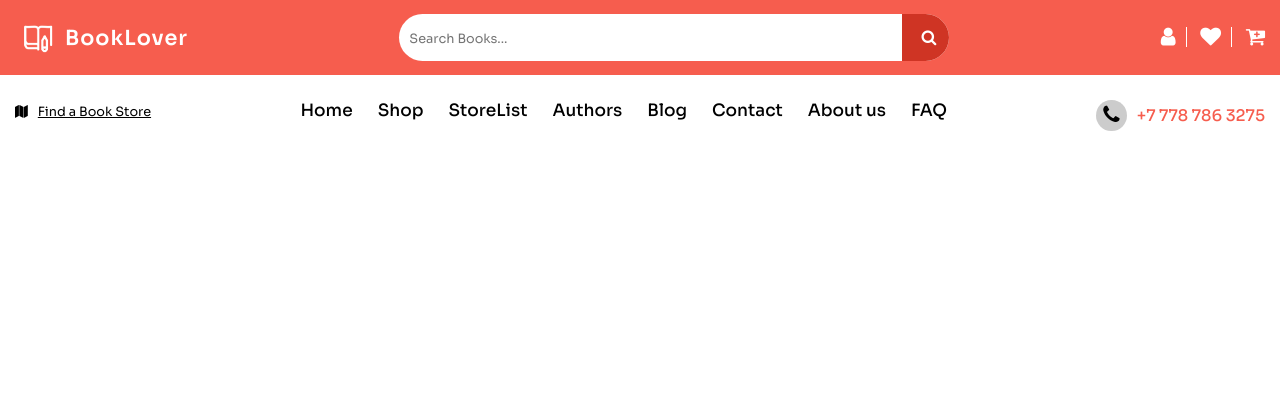
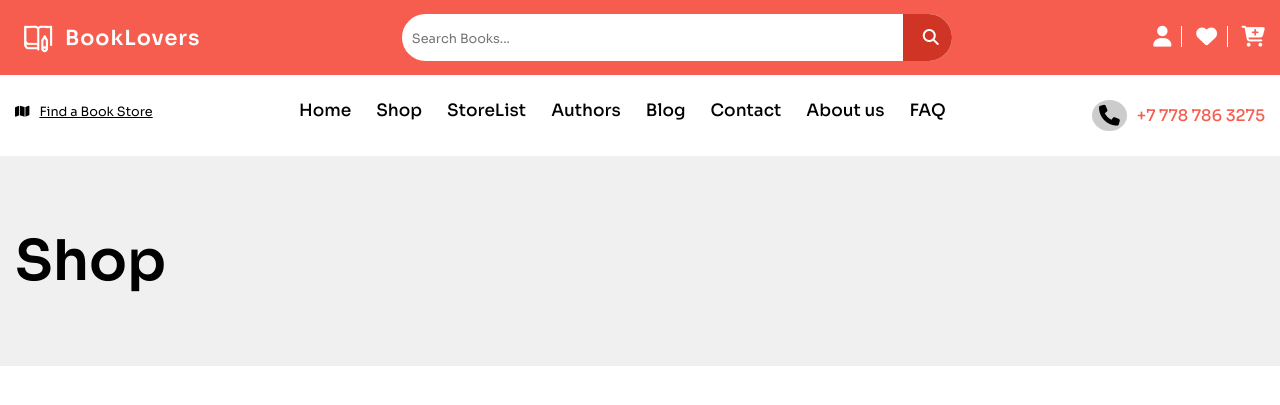
Before and after one commit to mutasim77/BookLovers, a PHP site: page /html/shop.html in a window 1280 px wide. Shown: the top 405 px of the page. Run offline with PHP 8.4, Linux system fonts and the light colour scheme; some libraries are stand-ins or nearby versions.

Commit message:
Finished

```diff
--- a/html/shop.html
+++ b/html/shop.html
@@ -10,6 +10,8 @@
     <link rel="stylesheet" href="../node_modules/font-awesome/css/font-awesome.min.css">
     <link rel="stylesheet" href="../styles/css/style.css">
     <link rel="shortcut icon" href="../img/icon.png" type="image/x-icon">
+    <script src="https://kit.fontawesome.com/97543b6a54.js" crossorigin="anonymous"></script>
+
 </head>
 
 <body>
@@ -18,11 +20,27 @@
         <div class="header">
             <div class="container">
                 <div class="flex align-center justify-between">
+
+                    <nav class="nav-list">
+                        <ul class="nav flex justify-between" id="show-menu">
+                            <li><a href="./home.html">Home</a></li>
+                            <li><a href="./shop.html">Shop</a></li>
+                            <li><a href="./storelist.html">StoreList</a></li>
+                            <li><a href="./authors.html">Authors</a></li>
+                            <li><a href="./blog.html">Blog</a></li>
+                            <li><a href="./contact.html">Contact</a></li>
+                            <li><a href="./about.html">About us</a></li>
+                            <li><a href="./faq.html">FAQ</a></li>
+                        </ul>
+                        <div class="burger-menu">
+                            <i class="fa-solid fa-bars"></i>
+                        </div>
+                    </nav>
                     <div class="header-logo">
                         <a href="../html/home.html" class="flex align-center"><img src="../img/logo.png"
-                                alt="logo">BookLover</a>
+                                alt="logo">BookLovers</a>
                     </div>
-                    <div class="input">
+                    <div class="input" id="search-books">
                         <input type="text" placeholder="Search Books...">
                         <button><i class="fa fa-search" aria-hidden="true"></i></button>
                     </div>
@@ -31,7 +49,6 @@
                         <i class="fa fa-solid fa-heart"></i>
                         <i class="fa fa-sharp fa-solid fa-cart-plus"></i>
                     </div>
-
                 </div>
             </div>
         </div>
@@ -63,12 +80,20 @@
         </section>
     </header>
 
+    <section class="banner-name">
+        <div class="container">
+            <h1>Shop</h1>
+        </div>
+    </section>
 
 
+
+
+    <!-- scripts  -->
     <script src="https://unpkg.com/aos@next/dist/aos.js"></script>
     <script src="../node_modules/sweetalert/dist/sweetalert.min.js"></script>
     <script src="../node_modules/jquery/dist/jquery.min.js"></script>
-    <script src="../js/script.js"></script>
+    <script type="module" src="../js/script.js"></script>
 </body>
 
 </html>
--- a/styles/css/style.css
+++ b/styles/css/style.css
@@ -1019,6 +1019,13 @@ section.section-order .container > div button:hover {
     order: -1;
   }
 }
+section.banner-name {
+  padding: 70px 0;
+  background-color: #f0f0f0;
+  font-size: 3.5em;
+  font-weight: 600;
+}
+
 * {
   transition: all 0.5s ease;
 }
--- a/styles/scss/_variables.scss
+++ b/styles/scss/_variables.scss
@@ -4,6 +4,7 @@ $helperColor : #f65d4e;
 $white : #fff;
 $black : #000;
 $footerColor : #282828;
+$bannerColor : #f0f0f0;
 
 .flex{
     display: flex;
@@ -135,3 +136,11 @@ $footerColor : #282828;
         }
     }
 }
+
+
+@mixin bannerName{
+    padding: 70px 0;
+    background-color: $bannerColor;
+    font-size: 3.5em;
+    font-weight: 600;
+}
--- /dev/null
+++ b/styles/scss/pages/_shop.scss
@@ -0,0 +1,3 @@
+section.banner-name{
+    @include bannerName();
+}
--- a/styles/scss/style.scss
+++ b/styles/scss/style.scss
@@ -5,6 +5,7 @@
 @import './slider.scss';
 @import './pages/home.scss';
 @import './footer.scss';
+@import './pages/shop.scss';
 
 *{
     transition: all .5s ease;
```
Also changed, not shown: 1 other file.
